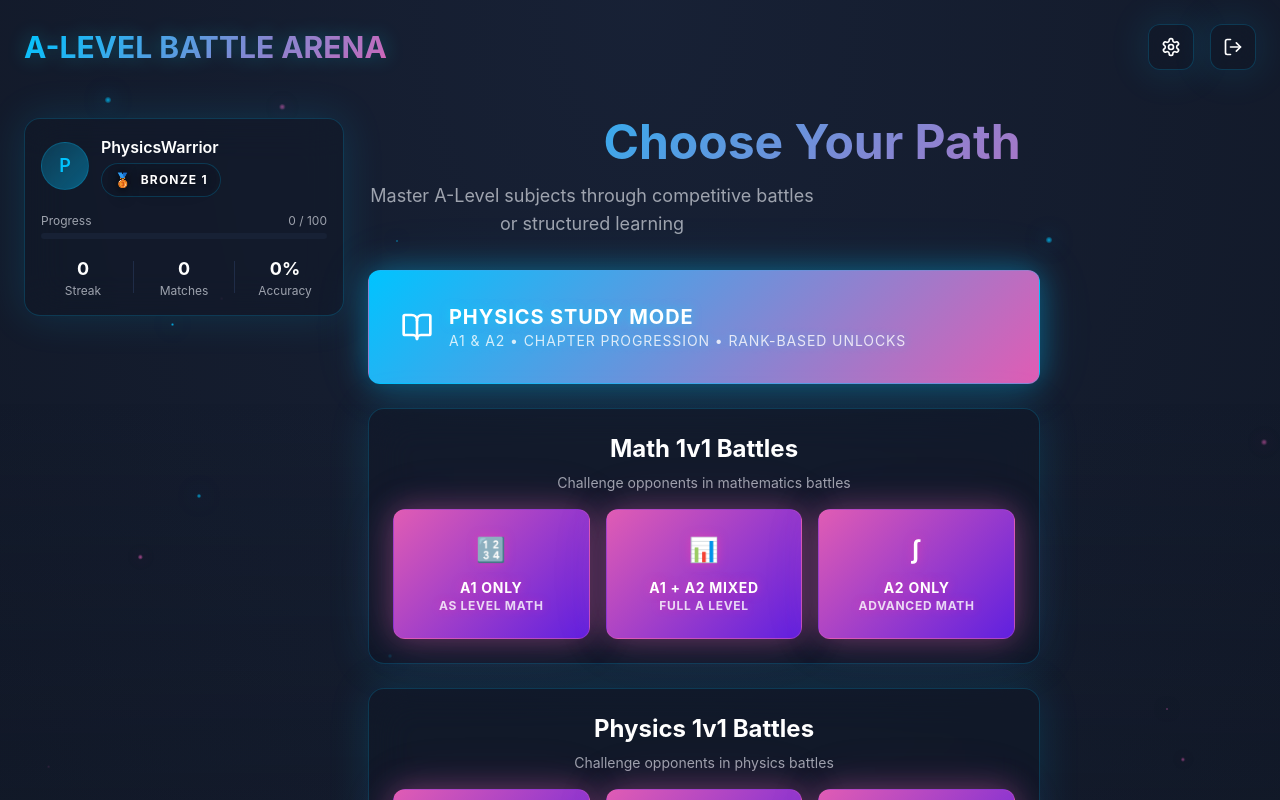
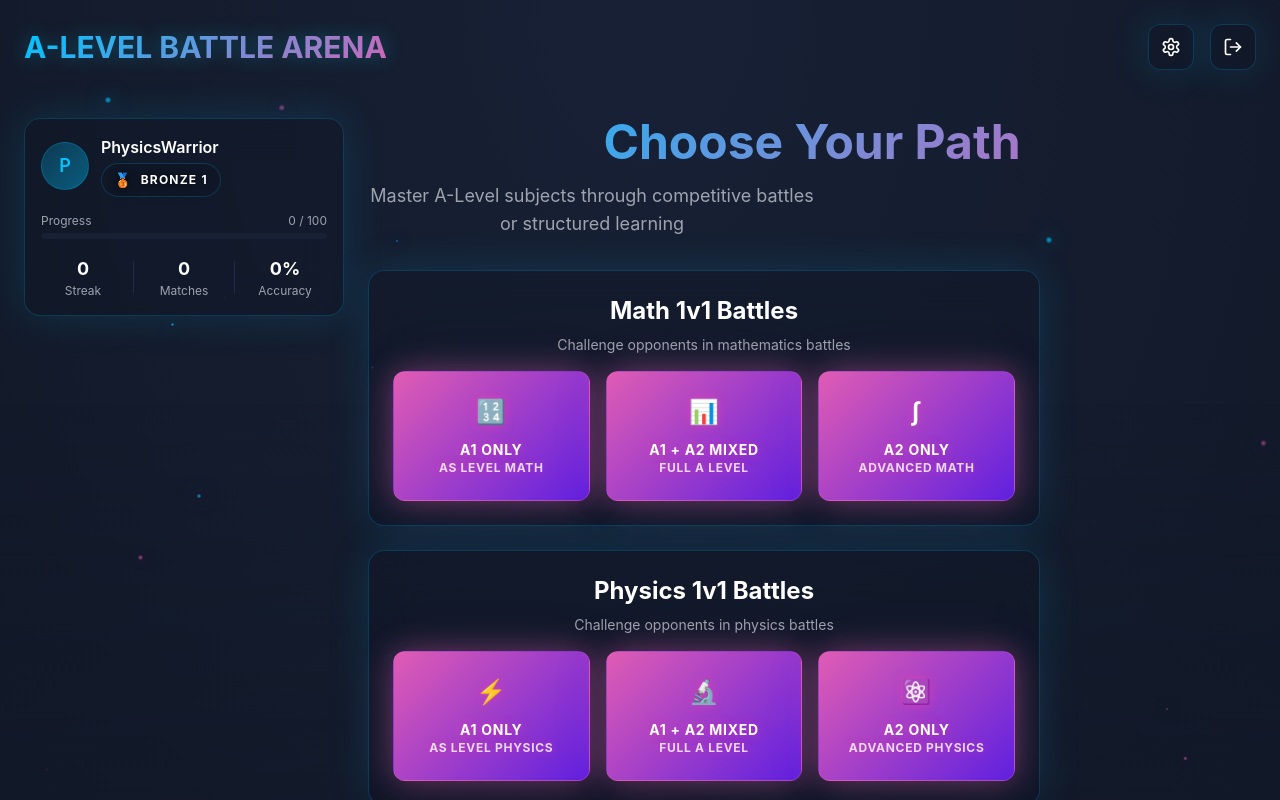
Before and after one commit to EatWheat-25/physics-duel-dash, a React (Vite) app: page / in a window 1280 px wide. Shown: the top 800 px of the page. Built offline with nearby package versions, Linux system fonts and the light colour scheme.

Commit message:
Remove Physics Study Mode

```diff
--- a/src/components/Dashboard.tsx
+++ b/src/components/Dashboard.tsx
@@ -9,13 +9,12 @@ import { UserRankData } from '@/types/ranking';
 
 interface DashboardProps {
   onStartBattle: () => void;
-  onSelectPhysicsMode: () => void;
   onStartMathBattle: (level: 'A1' | 'A2_ONLY' | 'A2') => void;
   onStartPhysicsBattle: (level: 'A1' | 'A2_ONLY' | 'A2') => void;
   userData: UserRankData;
 }
 
-const Dashboard: React.FC<DashboardProps> = ({ onStartBattle, onSelectPhysicsMode, onStartMathBattle, onStartPhysicsBattle, userData }) => {
+const Dashboard: React.FC<DashboardProps> = ({ onStartBattle, onStartMathBattle, onStartPhysicsBattle, userData }) => {
   return (
     <div className="min-h-screen relative">
       <CyberBackground />
@@ -131,24 +130,6 @@ const Dashboard: React.FC<DashboardProps> = ({ onStartBattle, onSelectPhysicsMod
 
           {/* Game Mode Options */}
           <div className="space-y-6 w-full max-w-2xl">
-            {/* Physics Study Mode */}
-            <motion.button
-              onClick={onSelectPhysicsMode}
-              className="cyber-button w-full py-8 text-lg flex items-center justify-between px-8"
-              whileHover={{ scale: 1.02 }}
-              whileTap={{ scale: 0.98 }}
-            >
-              <div className="flex items-center gap-4">
-                <BookOpen className="w-8 h-8" />
-                <div className="text-left">
-                  <div className="font-bold text-xl">Physics Study Mode</div>
-                  <div className="text-sm opacity-80 font-normal">A1 & A2 • Chapter Progression • Rank-based Unlocks</div>
-                </div>
-              </div>
-              {userData.currentRank.tier === 'Sigma' && (
-                <Zap className="w-8 h-8 animate-pulse" style={{ color: 'hsl(var(--rank-sigma))' }} />
-              )}
-            </motion.button>
 
             {/* Math 1v1 Battles Section */}
             <motion.div
--- a/src/pages/Index.tsx
+++ b/src/pages/Index.tsx
@@ -118,7 +118,6 @@ const Index = () => {
             setBattleContext('regular');
             setCurrentPage('battle');
           }}
-          onSelectPhysicsMode={() => setCurrentPage('physics-levels')}
           onStartMathBattle={handleStartMathBattle}
           onStartPhysicsBattle={handleStartPhysicsBattle}
           userData={userData}
```
